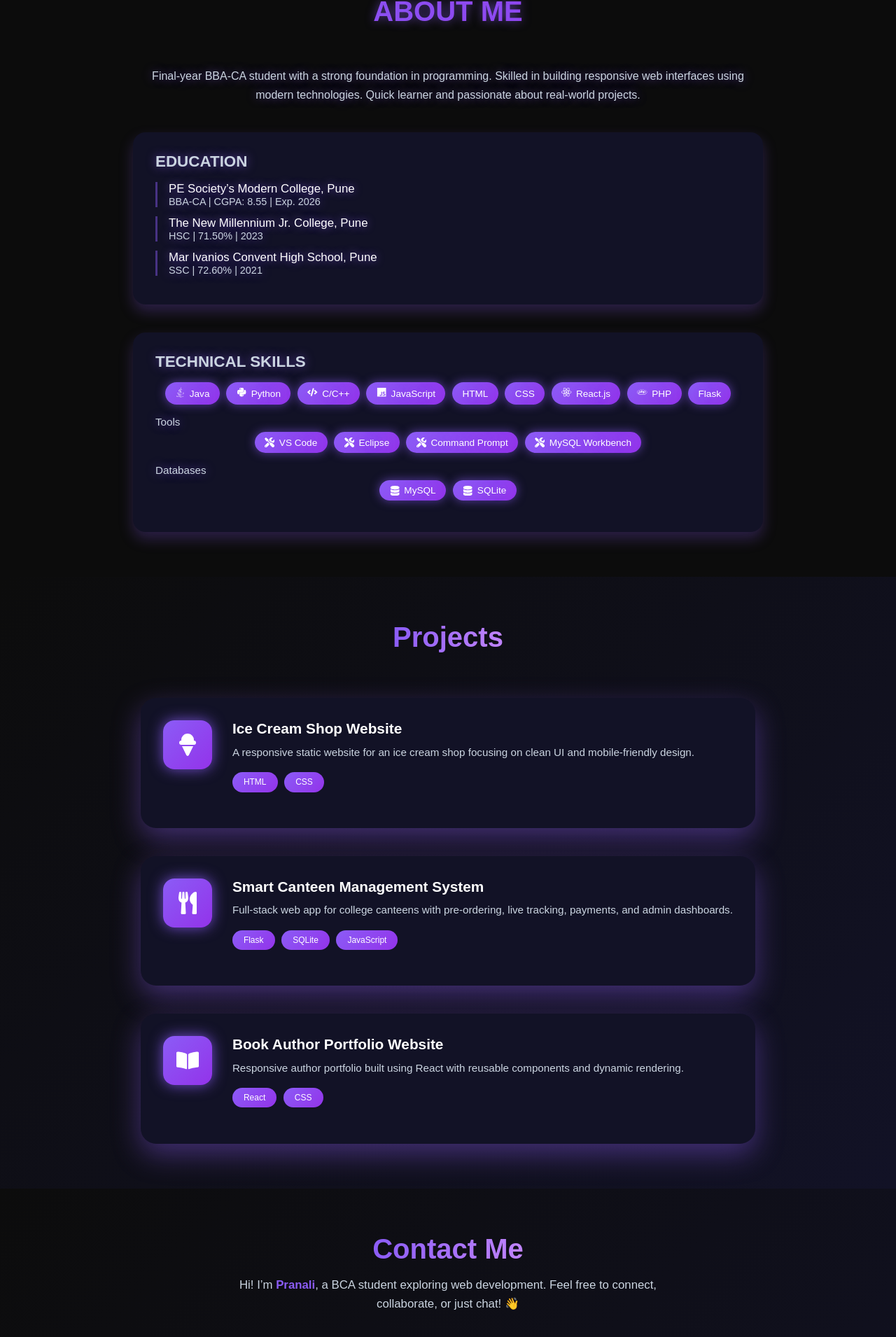
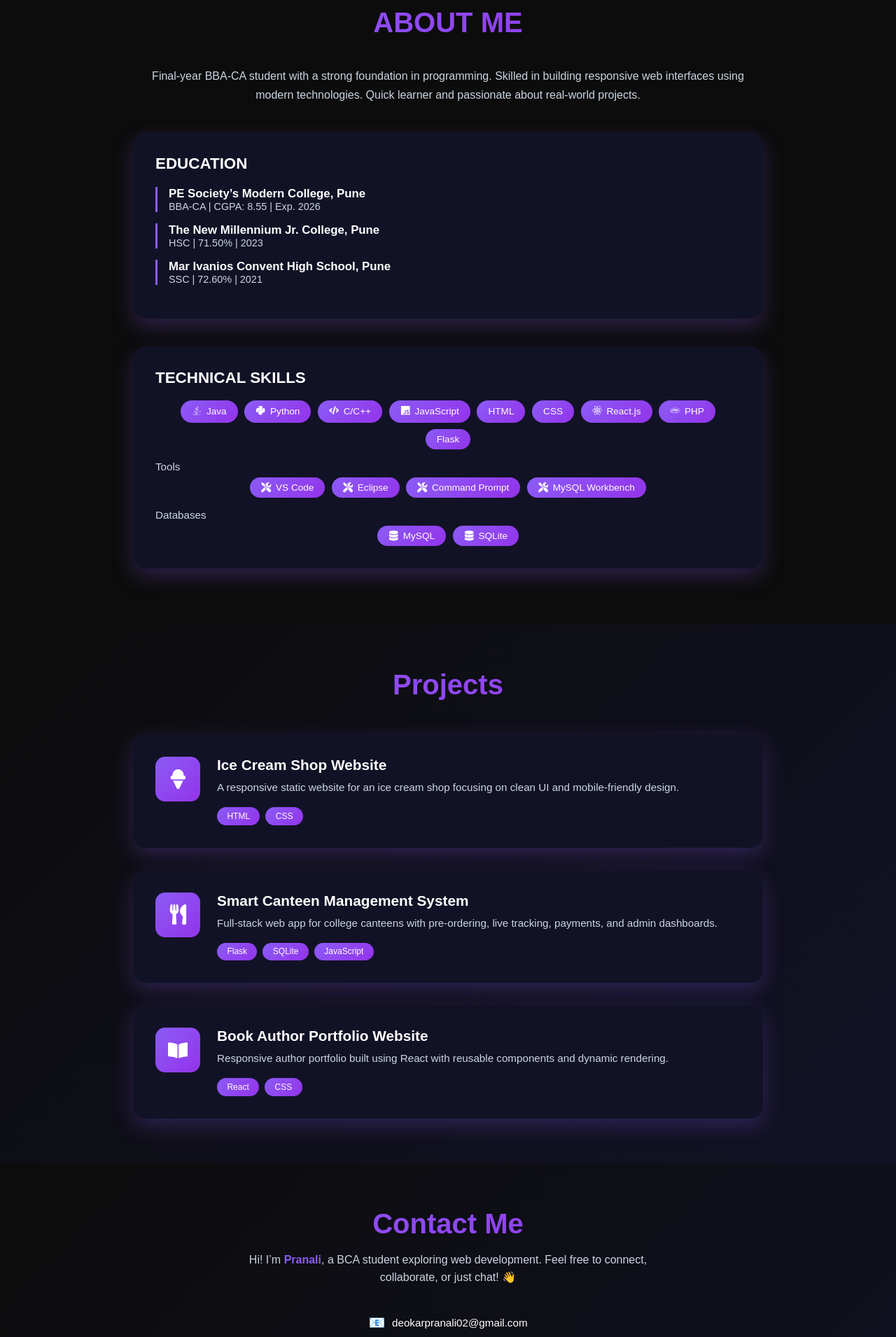
Before and after one commit to deokarpranali02/portfolio, a React (Vite) app: page / in a window 1280 px wide. Shown: the part 870-2780 px from the top of the page at 70% size. Built offline with nearby package versions, Linux system fonts and the light colour scheme.

Commit message:
Initial commit

```diff
--- a/src/components/Contact.jsx
+++ b/src/components/Contact.jsx
@@ -4,34 +4,38 @@ import { FaUser, FaEnvelope, FaCommentDots, FaDownload } from "react-icons/fa";
 const Contact = () => {
   return (
     <section className="contact" id="contact">
+
+      {/* Section Title */}
       <h2 className="section-title">Contact Me</h2>
 
-      <p className="contact-text animated-text">
+      {/* Description */}
+      <p className="contact-text">
         Hi! I’m <span className="highlight-name">Pranali</span>, a BCA student exploring web development.
         Feel free to connect, collaborate, or just chat! 👋
       </p>
 
       {/* Contact Info */}
-      <div class="info-item">
-      <span class="info-icon">📧</span>
-       <a href="mailto:deokarpranali02@gemail.com">deokarpranali02@gmail.com</a>
-</div>
+      <div className="contact-info">
+        <div className="info-item">
+          <span className="info-icon">📧</span>
+          <a href="mailto:deokarpranali02@gmail.com">deokarpranali02@gmail.com</a>
+        </div>
 
-      <div class="info-item">
-      <span class="info-icon">📞</span>
-      <a href="tel:+91-8623072913">+91 8623072913</a>
-</div>
+        <div className="info-item">
+          <span className="info-icon">📞</span>
+          <a href="tel:+918623072913">+91 8623072913</a>
+        </div>
 
-       <div class="info-item">
-       <span class="info-icon">📍</span>
-       <span>Maharashtra, India</span>
-</div>
-
+        <div className="info-item">
+          <span className="info-icon">📍</span>
+          <span>Maharashtra, India</span>
+        </div>
+      </div>
 
       {/* Resume Button */}
       <div className="contact-actions">
         <a href="/resume.pdf" download className="resume-btn">
-          <FaDownload /> Download Resume
+          <FaDownload className="resume-icon" /> Download Resume
         </a>
       </div>
 
--- a/src/index.css
+++ b/src/index.css
@@ -1,19 +1,19 @@
+/* ================= ROOT THEME ================= */
 :root {
-  --bg-dark: #0c0c0c;       /* Hero background */
-  --bg-card: #121226;       /* Slightly deeper card bg */
-  --primary: #8b5cf6;       /* Hero purple */
-  --secondary: #9333ea;     /* Hero violet */
-  --accent: #ffffff;        /* Main text */
-  --text-muted: #cbd5e1;    /* Muted text */
+  --bg-dark: #0c0c0c;
+  --bg-card: #121226;
+  --primary: #8b5cf6;
+  --secondary: #9333ea;
+  --accent: #ffffff;
+  --text-muted: #cbd5e1;
 }
 
-/* ---------- GLOBAL ---------- */
+/* ================= GLOBAL RESET ================= */
 * {
   margin: 0;
   padding: 0;
   box-sizing: border-box;
-  font-family: 'Poppins', sans-serif;
-  scroll-behavior: smooth;
+  font-family: "Poppins", sans-serif;
 }
 
 body {
@@ -21,27 +21,24 @@ body {
   color: var(--accent);
 }
 
-/* ---------- SECTIONS ---------- */
-section {
-  min-height: 100vh;
-  display: flex;
-  justify-content: center;
-  align-items: center;
-  padding: 2rem;
-  flex-direction: column;
-}
+/* DO NOT STYLE ALL SECTIONS GLOBALLY ❌ */
+
+
+/* =================================================
+   HERO SECTION
+================================================= */
 .hero {
   min-height: 100vh;
+  padding: 4rem 1.5rem;
   background: linear-gradient(135deg, var(--bg-dark), var(--bg-card));
   display: flex;
   justify-content: center;
   align-items: center;
   position: relative;
-  padding: 2rem;
   overflow: hidden;
 }
 
-/* Background circles */
+/* Background glow */
 .hero::before,
 .hero::after {
   content: "";
@@ -51,21 +48,21 @@ section {
 }
 
 .hero::before {
-  width: 420px;
-  height: 420px;
-  top: 10%;
+  width: 380px;
+  height: 380px;
+  top: 8%;
   left: 50%;
   transform: translateX(-50%);
 }
 
 .hero::after {
-  width: 260px;
-  height: 260px;
-  bottom: 8%;
+  width: 240px;
+  height: 240px;
+  bottom: 10%;
   right: 15%;
 }
 
-/* Corner portfolio text */
+/* Corner code text */
 .corner-portfolio {
   position: absolute;
   top: 20px;
@@ -73,58 +70,58 @@ section {
   font-size: 0.85rem;
   letter-spacing: 3px;
   color: var(--primary);
-  opacity: 0.9;
-  z-index: 2;
+}
+
+.code-symbol {
+  color: var(--secondary);
 }
 
 /* Hero content */
 .hero-content {
+  max-width: 720px;
   text-align: center;
-  max-width: 720px;
+  position: relative;
   z-index: 2;
 }
 
-/* Avatar wrapper */
+/* Avatar */
 .avatar-wrapper {
-  position: relative;
   width: 160px;
   height: 160px;
   margin: 0 auto 1.4rem;
+  position: relative;
 }
 
-/* Glowing ring */
 .avatar-ring {
   position: absolute;
   inset: -6px;
   border-radius: 50%;
   border: 2px solid rgba(139, 92, 246, 0.6);
   box-shadow: 0 0 25px rgba(139, 92, 246, 0.6);
-  animation: pulse 3s ease-in-out infinite;
+  animation: pulse 3s infinite;
 }
 
-@keyframes pulse {
-  0%, 100% { transform: scale(1); }
-  50% { transform: scale(1.05); }
-}
-
-/* Avatar image */
 .hero-avatar {
   width: 100%;
   height: 100%;
   border-radius: 50%;
   position: relative;
   z-index: 1;
-  animation: float 4s ease-in-out infinite;
+  animation: float 4s infinite;
+}
+
+/* Animations */
+@keyframes pulse {
+  50% { transform: scale(1.05); }
 }
 
 @keyframes float {
-  0%, 100% { transform: translateY(0); }
   50% { transform: translateY(-8px); }
 }
 
-/* Coding greeting */
+/* Text */
 .code-greet {
-  font-family: "Courier New", monospace;
+  font-family: monospace;
   font-size: 0.95rem;
   margin-bottom: 0.8rem;
 }
@@ -132,45 +129,43 @@ section {
 .code-keyword { color: var(--secondary); }
 .code-string { color: var(--primary); }
 
-/* Name and Role */
 .hero-name {
   font-size: 2.7rem;
   font-weight: 600;
-  margin-bottom: 0.4rem;
 }
-.hero-name span { color: var(--primary); }
+
+.hero-name span {
+  color: var(--primary);
+}
 
 .hero-role {
   font-size: 1.2rem;
-  font-weight: 400;
   color: var(--text-muted);
-  margin-bottom: 1rem;
+  margin: 0.6rem 0 1rem;
 }
 
-/* Description */
 .hero-desc {
   font-size: 1rem;
-  line-height: 1.75;
   color: var(--text-muted);
-  max-width: 640px;
-  margin: 0 auto 2rem;
+  line-height: 1.7;
+  margin-bottom: 2rem;
 }
 
-/* Hero Buttons */
+/* Buttons */
 .hero-buttons {
   display: flex;
   justify-content: center;
   gap: 1rem;
+  flex-wrap: wrap;
 }
 
 .hero-btn {
   padding: 0.55rem 1.6rem;
   border-radius: 999px;
-  font-size: 0.95rem;
   text-decoration: none;
-  color: var(--accent);
+  color: white;
   background: linear-gradient(135deg, var(--primary), var(--secondary));
-  transition: all 0.3s ease;
+  transition: 0.3s;
 }
 
 .hero-btn:hover {
@@ -183,137 +178,74 @@ section {
   border: 1px solid var(--primary);
 }
 
-.hero-btn.outline:hover {
-  background: var(--primary);
-}
-
-@media (max-width: 768px) {
-  .hero-name { font-size: 2.2rem; }
-}
-:root {
-  --bg-dark: #0c0c0c;        /* Background */
-  --bg-card: #121226;       /* Card background */
-  --primary: #8b5cf6;       /* Purple primary */
-  --secondary: #9333ea;     /* Purple secondary */
-  --accent: #ffffff;        /* Main text */
-  --text-muted: #cbd5e1;    /* Muted text */
-}
-
-/* ---------- GLOBAL ---------- */
-* {
-  margin: 0;
-  padding: 0;
-  box-sizing: border-box;
-  font-family: 'Poppins', sans-serif;
-  scroll-behavior: smooth;
-}
-
-body {
-  background: var(--bg-dark);
-  color: var(--accent);
-}
-
-/* ---------- ABOUT SECTION ---------- */
+/* =================================================
+   ABOUT SECTION
+================================================= */
 .about {
-  padding: 4rem 2rem;
-  display: flex;
-  justify-content: center;
-  flex-direction: column;
-  align-items: center;
+  padding: 5rem 1.5rem;
 }
 
 .about-container {
   max-width: 900px;
-  width: 100%;
+  margin: auto;
   display: flex;
   flex-direction: column;
   gap: 2.5rem;
 }
 
-/* ---------- HEADING ---------- */
+/* Heading */
 .about-heading {
   font-size: 2.5rem;
-  font-weight: 900;
-  color: var(--primary);
   text-align: center;
-  margin-bottom: 1rem;
+  font-weight: 700;
   background: linear-gradient(90deg, var(--primary), var(--secondary));
   -webkit-background-clip: text;
   -webkit-text-fill-color: transparent;
-  transition: text-shadow 0.3s ease, transform 0.3s ease;
 }
 
-.about-heading:hover {
-  text-shadow: 0 0 15px rgba(139, 92, 246, 0.8);
-  transform: translateY(-3px) scale(1.03);
-}
-
-/* ---------- DESCRIPTION ---------- */
+/* Description */
 .about-text {
   text-align: center;
   color: var(--text-muted);
   line-height: 1.7;
-  font-size: 1rem;
 }
 
-/* ---------- CARDS ---------- */
+/* Cards */
 .about-card {
   background: var(--bg-card);
-  padding: 1.8rem 2rem;
+  padding: 2rem;
   border-radius: 18px;
-  box-shadow: 0 10px 20px rgba(139, 92, 246, 0.25);
-  transition: transform 0.3s ease, box-shadow 0.3s ease;
+  box-shadow: 0 12px 30px rgba(139, 92, 246, 0.25);
 }
 
-.about-card:hover {
-  box-shadow: 0 15px 30px rgba(139, 92, 246, 0.5);
-  transform: translateY(-4px);
+/* Card title */
+.about-title {
+  font-size: 1.4rem;
+  margin-bottom: 1.2rem;
+  color: var(--accent);
 }
 
-/* ---------- CARD TITLES ---------- */
-.about-title {
-  font-size: 1.4rem;
-  color: var(--text-muted);
+/* Education */
+.edu-item {
   margin-bottom: 1rem;
-  font-weight: 600;
-}
-
-/* ---------- EDUCATION ---------- */
-.edu-item {
   padding-left: 1rem;
-  border-left: 3px solid rgba(139, 92, 246, 0.45);
-  margin-bottom: 0.8rem;
-  transition: all 0.35s ease;
-}
-
-.edu-item:hover {
-  border-left-color: var(--secondary);
-  transform: translateX(6px);
+  border-left: 3px solid var(--primary);
 }
 
 .edu-item h4 {
-  color: var(--accent);
-  font-weight: 500;
   font-size: 1.05rem;
-  text-shadow: 0 0 12px rgba(139, 92, 246, 0.7);
 }
 
 .edu-item p {
+  font-size: 0.9rem;
   color: var(--text-muted);
-  font-size: 0.9rem;
-  transition: color 0.3s ease;
 }
 
-.edu-item:hover p {
-  color: var(--accent);
-}
-
-/* ---------- TECHNICAL SKILLS ---------- */
+/* Skills */
 .skills-grid {
   display: flex;
   flex-wrap: wrap;
   gap: 0.6rem;
-  margin-bottom: 1rem;
   justify-content: center;
 }
 
@@ -321,121 +253,101 @@ body {
   display: flex;
   align-items: center;
   gap: 0.4rem;
-  padding: 0.45rem 0.9rem;
+  padding: 0.45rem 1rem;
   border-radius: 999px;
   background: linear-gradient(135deg, var(--primary), var(--secondary));
-  color: var(--accent);
   font-size: 0.85rem;
-  box-shadow: 0 0 14px rgba(139, 92, 246, 0.6);
-  transition: transform 0.3s ease, box-shadow 0.3s ease;
-}
-
-.skill-item:hover {
-  transform: scale(1.08);
-  box-shadow: 0 0 26px rgba(139, 92, 246, 0.95);
 }
 
 .skill-icon {
   font-size: 0.9rem;
 }
 
-/* Sub-headings for Tools / Databases */
 .sub-heading {
+  margin: 1rem 0 0.4rem;
   font-size: 0.95rem;
-  font-weight: 500;
   color: var(--text-muted);
-  margin: 0.8rem 0 0.4rem;
 }
 
-/* ---------- FADE-IN ANIMATION ---------- */
+/* Fade animation */
 .fade-in {
   opacity: 0;
   transform: translateY(20px);
-  transition: all 0.6s ease;
+  transition: 0.6s ease;
 }
 
 .fade-in.show {
   opacity: 1;
   transform: translateY(0);
-  text-shadow: 0 0 14px rgba(139, 92, 246, 0.6);
 }
 
-/* ---------- RESPONSIVE ---------- */
-@media (max-width: 700px) {
-  .about-heading {
-    font-size: 2rem;
-  }
-
-  .about-title {
-    font-size: 1.25rem;
-  }
+/* =================================================
+   RESPONSIVE
+================================================= */
+@media (max-width: 768px) {
+  .hero-name { font-size: 2.2rem; }
+  .avatar-wrapper { width: 140px; height: 140px; }
+  .about-heading { font-size: 2rem; }
 }
 
-/* ---------- PROJECTS SECTION ---------- */
+@media (max-width: 480px) {
+  .hero-desc { font-size: 0.95rem; }
+}
+/* ================== PROJECTS SECTION ================== */
 .projects {
+  padding: 4rem 2rem;
   background: linear-gradient(135deg, var(--bg-dark), var(--bg-card));
   text-align: center;
-  padding: 4rem 2rem;
 }
 
-/* ---------- PROJECTS TITLE ---------- */
-.projects .animated-header h2 {
-  font-size: 3rem;
-  font-weight: 900;
-  letter-spacing: 2px;
-  background: linear-gradient(90deg, #8B5CF6, #C084FC); /* purple gradient */
+.projects h2 {
+  font-size: 2.5rem;
+  font-weight: 800;
+  margin-bottom: 3rem;
+  background: linear-gradient(90deg, var(--primary), var(--secondary));
   -webkit-background-clip: text;
   -webkit-text-fill-color: transparent;
-  text-transform: uppercase;
-  transition: text-shadow 0.3s ease, transform 0.3s ease;
 }
 
-.projects .animated-header h2:hover {
-  text-shadow: 0 0 15px rgba(139, 92, 246, 0.8);
-  transform: translateY(-3px) scale(1.03);
+/* Project List */
+.projects-list {
+  max-width: 900px;
+  margin: auto;
+  display: flex;
+  flex-direction: column;
+  gap: 2rem;
 }
 
-/* ---------- PROJECT LIST ---------- */
-.projects-list {
-  max-width: 900px;
-  margin: 3rem auto 0;
+/* Project Card */
+.project-row {
   display: flex;
-  flex-direction: column;
-  gap: 2.5rem;
-}
-
-/* ---------- PROJECT ROW ---------- */
-.project-row {
+  gap: 1.5rem;
   background: var(--bg-card);
   padding: 2rem;
-  border-radius: 22px;
-  display: flex;
-  gap: 1.8rem;
-  align-items: flex-start;
-  box-shadow: 0 15px 40px rgba(139, 92, 246, 0.4);
-  transition: 0.35s;
+  border-radius: 18px;
+  box-shadow: 0 10px 30px rgba(139, 92, 246, 0.25);
+  transition: transform 0.3s ease, box-shadow 0.3s ease;
 }
 
 .project-row:hover {
-  transform: translateY(-8px);
-  box-shadow: 0 25px 55px rgba(139, 92, 246, 0.7);
+  transform: translateY(-6px);
+  box-shadow: 0 18px 45px rgba(139, 92, 246, 0.5);
 }
 
-/* ---------- PROJECT ICON ---------- */
+/* Project Icon */
 .project-icon {
-  min-width: 70px;
-  height: 70px;
-  border-radius: 16px;
+  width: 64px;
+  height: 64px;
+  border-radius: 14px;
   background: linear-gradient(135deg, var(--primary), var(--secondary));
   display: flex;
   align-items: center;
   justify-content: center;
-  font-size: 2rem;
+  font-size: 1.8rem;
   color: var(--accent);
-  box-shadow: 0 0 20px rgba(139, 92, 246, 0.8);
 }
 
-/* ---------- PROJECT CONTENT ---------- */
+/* Project Content */
 .project-content {
   text-align: left;
   flex: 1;
@@ -443,80 +355,54 @@ body {
 
 .project-content h3 {
   font-size: 1.3rem;
-  margin-bottom: 0.6rem;
-  color: var(--accent);
+  margin-bottom: 0.5rem;
 }
 
 .project-desc {
-  color: var(--text-muted);
   font-size: 0.95rem;
   line-height: 1.6;
+  color: var(--text-muted);
   margin-bottom: 1rem;
 }
 
-/* ---------- TECH STACK ---------- */
+/* Tech Stack */
 .tech-stack {
   display: flex;
   flex-wrap: wrap;
-  gap: 0.6rem;
-  margin-bottom: 1.2rem;
+  gap: 0.5rem;
 }
 
 .tech-stack span {
-  padding: 0.45rem 1rem;
+  font-size: 0.75rem;
+  padding: 0.35rem 0.9rem;
   border-radius: 999px;
-  font-size: 0.75rem;
   background: linear-gradient(135deg, var(--primary), var(--secondary));
   color: var(--accent);
 }
-
-/* ---------- RESPONSIVE ---------- */
-@media (max-width: 650px) {
-  .project-row {
-    flex-direction: column;
-    text-align: center;
-    align-items: center;
-  }
-
-  .project-content {
-    text-align: center;
-  }
-}
-/* ---------- CONTACT SECTION ---------- */
+/* ================= CONTACT SECTION ================= */
 .contact {
+  padding: 4rem 1.5rem;
   background: linear-gradient(135deg, var(--bg-dark), var(--bg-card));
   text-align: center;
-  padding: 4rem 2rem;
-  position: relative;
 }
 
-/* ---------- SECTION TITLE ---------- */
+/* Section Title */
 .section-title {
   font-size: 2.5rem;
+  font-weight: 800;
   margin-bottom: 1rem;
-  background: linear-gradient(90deg, #8B5CF6, #C084FC); /* purple gradient */
+  background: linear-gradient(90deg, var(--primary), var(--secondary));
   -webkit-background-clip: text;
   -webkit-text-fill-color: transparent;
-  font-weight: 700;
-  transition: text-shadow 0.3s ease, transform 0.3s ease;
 }
 
-.section-title:hover {
-  text-shadow: 0 0 15px rgba(139, 92, 246, 0.8);
-  transform: translateY(-2px) scale(1.02);
-}
-
-/* ---------- CONTACT DESCRIPTION ---------- */
+/* Description */
 .contact-text {
   max-width: 650px;
-  margin: 0 auto 2rem;
-  text-align: center;
-  font-size: 1.05rem;
+  margin: 0 auto 2.5rem;
+  font-size: 1rem;
   line-height: 1.6;
   color: var(--text-muted);
-  opacity: 0;
-  transform: translateY(15px);
-  animation: fadeUp 1s ease forwards 0.2s;
 }
 
 .highlight-name {
@@ -524,27 +410,15 @@ body {
   font-weight: 600;
 }
 
-/* ---------- CONTACT INFO ---------- */
-.contact-info {
-  display: flex;
-  justify-content: center;
-  flex-wrap: wrap;
-  gap: 2rem;
-  margin-bottom: 2rem;
-}
-
-.info-item {
+/* ================= CONTACT INFO ================= */
+.contact .info-item {
   display: flex;
   align-items: center;
-  gap: 0.5rem;
-  font-size: 1rem;
-  color: #c4b5fd; /* soft purple */
-  transition: all 0.3s ease;
-}
-
-.info-item:hover {
-  color: var(--primary);
-  transform: translateY(-2px);
+  justify-content: center;
+  gap: 0.6rem;
+  font-size: 0.95rem;
+  color: var(--text-muted);
+  margin-bottom: 1rem;
 }
 
 .info-icon {
@@ -552,20 +426,19 @@ body {
   color: var(--primary);
 }
 
-/* Links (email & phone) */
+/* Links */
 .info-item a {
-  color: #c4b5fd; /* soft purple */
+  color: var(--accent);
   text-decoration: none;
   font-weight: 500;
   position: relative;
-  transition: color 0.3s ease;
 }
 
 .info-item a::after {
   content: "";
   position: absolute;
   left: 0;
-  bottom: -3px;
+  bottom: -2px;
   width: 0%;
   height: 2px;
   background: linear-gradient(90deg, var(--primary), var(--secondary));
@@ -573,32 +446,22 @@ body {
   border-radius: 2px;
 }
 
-.info-item a:hover {
-  color: #ffffff;
-}
-
 .info-item a:hover::after {
   width: 100%;
 }
 
-/* Location text */
-.info-item span {
-  color: #c4b5fd;
-  font-weight: 500;
-}
-
-/* ---------- RESUME BUTTON ---------- */
+/* ================= RESUME BUTTON ================= */
 .contact-actions {
   display: flex;
   justify-content: center;
-  margin-bottom: 3rem;
+  margin: 2rem 0;
 }
 
 .resume-btn {
   display: inline-flex;
   align-items: center;
-  gap: 0.5rem;
-  padding: 0.6rem 1.8rem;
+  gap: 0.6rem;
+  padding: 0.65rem 1.8rem;
   border-radius: 999px;
   font-size: 0.95rem;
   font-weight: 500;
@@ -608,39 +471,38 @@ body {
   transition: all 0.3s ease;
 }
 
+.resume-btn .resume-icon {
+  display: inline-flex;
+  font-size: 1.1rem;
+}
+
 .resume-btn:hover {
   transform: translateY(-3px);
   box-shadow: 0 0 18px rgba(139, 92, 246, 0.7);
 }
 
-/* ---------- CONTACT FORM ---------- */
+/* ================= CONTACT FORM ================= */
 .contact-form {
-  max-width: 500px;
+  max-width: 520px;
   width: 100%;
   margin: auto;
   background: var(--bg-card);
-  padding: 2.5rem;
-  border-radius: 20px;
-  box-shadow: 0 15px 40px rgba(139, 92, 246, 0.5);
+  padding: 2.2rem;
+  border-radius: 18px;
+  box-shadow: 0 15px 40px rgba(139, 92, 246, 0.45);
   display: flex;
   flex-direction: column;
-  gap: 1.3rem;
+  gap: 1.2rem;
 }
 
-/* Input group */
+/* Input Group */
 .input-group {
   display: flex;
   align-items: center;
   gap: 0.8rem;
   background: var(--bg-dark);
-  border: 1px solid #333;
-  padding: 0.9rem 1.1rem;
+  padding: 0.9rem 1rem;
   border-radius: 12px;
-  transition: 0.3s;
-}
-
-.input-group:hover {
-  border-color: var(--primary);
 }
 
 .input-group svg {
@@ -656,92 +518,74 @@ body {
   outline: none;
   color: var(--accent);
   font-size: 0.95rem;
-  resize: none;
 }
 
 .input-group textarea {
   min-height: 120px;
+  resize: none;
 }
 
-/* ---------- SEND MESSAGE BUTTON ---------- */
+/* Send Button */
 .send-btn {
-  margin-top: 0.6rem;
   padding: 0.85rem;
   border-radius: 14px;
   font-size: 1rem;
   font-weight: 600;
+  border: none;
+  cursor: pointer;
   color: var(--accent);
   background: linear-gradient(135deg, var(--primary), var(--secondary));
-  border: none;
-  cursor: pointer;
-  transition: all 0.3s ease;
+  transition: transform 0.25s ease, box-shadow 0.25s ease;
 }
 
 .send-btn:hover {
   transform: translateY(-2px);
-  box-shadow: 0 0 20px rgba(139, 92, 246, 0.8);
+  box-shadow: 0 0 22px rgba(139, 92, 246, 0.75);
 }
 
+/* Active State */
 .send-btn:active,
 .resume-btn:active {
   transform: scale(0.96);
 }
 
-/* ---------- FADE UP ANIMATION ---------- */
-@keyframes fadeUp {
-  to {
-    opacity: 1;
-    transform: translateY(0);
-  }
-}
-
-/* ---------- RESPONSIVE ---------- */
+/* ================= MOBILE RESPONSIVE ================= */
 @media (max-width: 600px) {
   .section-title {
     font-size: 2rem;
   }
 
-  .contact-form {
-    padding: 2rem 1.5rem;
+  .contact-text {
+    font-size: 0.95rem;
   }
 
-  .contact-info {
-    gap: 1rem;
+  .contact-form {
+    padding: 1.6rem;
+  }
+
+  .contact .info-item {
+    flex-direction: column;
+    gap: 0.3rem;
   }
 }
-/* ---------- FOOTER ---------- */
+
+/* ================== FOOTER ================== */
 .footer {
+  padding: 2.5rem 1rem;
   background: var(--bg-card);
-  padding: 2.5rem 1rem;
   text-align: center;
-  border-top: 1px solid rgba(139,92,246,0.2);
+  border-top: 1px solid rgba(139, 92, 246, 0.25);
 }
 
-/* Footer Text */
 .footer-text {
+  font-size: 0.9rem;
   color: var(--text-muted);
-  font-size: 0.9rem;
-  margin-bottom: 1rem;
 }
 
 .footer-text span {
   color: var(--accent);
-  font-weight: 500;
 }
 
-/* Heart animation */
-.heart {
-  color: #ef4444;
-  margin: 0 0.3rem;
-  animation: heartbeat 1.5s infinite;
-}
-
-@keyframes heartbeat {
-  0%, 100% { transform: scale(1); }
-  50% { transform: scale(1.3); }
-}
-
-/* Social Links */
 .social-links {
   display: flex;
   justify-content: center;
@@ -750,9 +594,9 @@ body {
 }
 
 .social-links a {
-  font-size: 1.6rem;
+  font-size: 1.5rem;
   color: var(--accent);
-  transition: 0.3s;
+  transition: transform 0.3s ease, color 0.3s ease;
 }
 
 .social-links a:hover {
@@ -760,140 +604,18 @@ body {
   transform: translateY(-4px);
 }
 
-/* Optional: small copyright notice */
-.footer small {
-  display: block;
-  margin-top: 1rem;
-  color: var(--text-muted);
-  font-size: 0.8rem;
-}
-
-/* Optional hover effect on all links in footer */
-.footer a {
-  color: var(--primary);
-  text-decoration: none;
-  transition: color 0.3s ease;
-}
-
-.footer a:hover {
-  color: var(--secondary);
-}
-/* =========================
-   MOBILE RESPONSIVE FIXES
-   ========================= */
-
+/* ================== RESPONSIVE ================== */
 @media (max-width: 768px) {
-
-  /* Section padding */
-  section,
-  .about,
-  .projects,
-  .contact {
-    padding: 3rem 1.2rem;
-    min-height: auto;
-  }
-
-  /* Headings */
-  .about-heading,
-  .section-title {
-    font-size: 2rem;
-    text-align: center;
-  }
-
-  /* About text */
-  .about-text {
-    font-size: 0.95rem;
-    line-height: 1.6;
-  }
-
-  /* Cards */
-  .about-card {
-    padding: 1.4rem 1.2rem;
-  }
-
-  /* Education items */
-  .edu-item {
-    padding-left: 0.8rem;
-  }
-
-  .edu-item h4 {
-    font-size: 1rem;
-  }
-
-  .edu-item p {
-    font-size: 0.85rem;
-  }
-
-  /* Skills */
-  .skills-grid {
-    justify-content: center;
-  }
-
-  .skill-item {
-    font-size: 0.75rem;
-    padding: 0.4rem 0.8rem;
-  }
-
-  /* Projects layout */
   .project-row {
     flex-direction: column;
-    align-items: center;
     text-align: center;
-    gap: 1.2rem;
-  }
-
-  .project-icon {
-    width: 60px;
-    height: 60px;
-    font-size: 1.6rem;
   }
 
   .project-content {
     text-align: center;
   }
 
-  /* Contact info */
   .contact-info {
-    flex-direction: column;
     gap: 1rem;
   }
-
-  /* Contact form */
-  .contact-form {
-    padding: 1.8rem 1.4rem;
-  }
-
-  .input-group {
-    padding: 0.75rem 0.9rem;
-  }
-
-  /* Buttons */
-  .hero-buttons,
-  .contact-actions {
-    flex-direction: column;
-    gap: 0.8rem;
-  }
-
-  .hero-btn,
-  .resume-btn {
-    width: 100%;
-    justify-content: center;
-  }
 }
-
-/* EXTRA SMALL DEVICES */
-@media (max-width: 420px) {
-
-  .about-heading,
-  .section-title {
-    font-size: 1.7rem;
-  }
-
-  .about-text {
-    font-size: 0.9rem;
-  }
-
-  .skill-item {
-    font-size: 0.7rem;
-  }
-}
```
